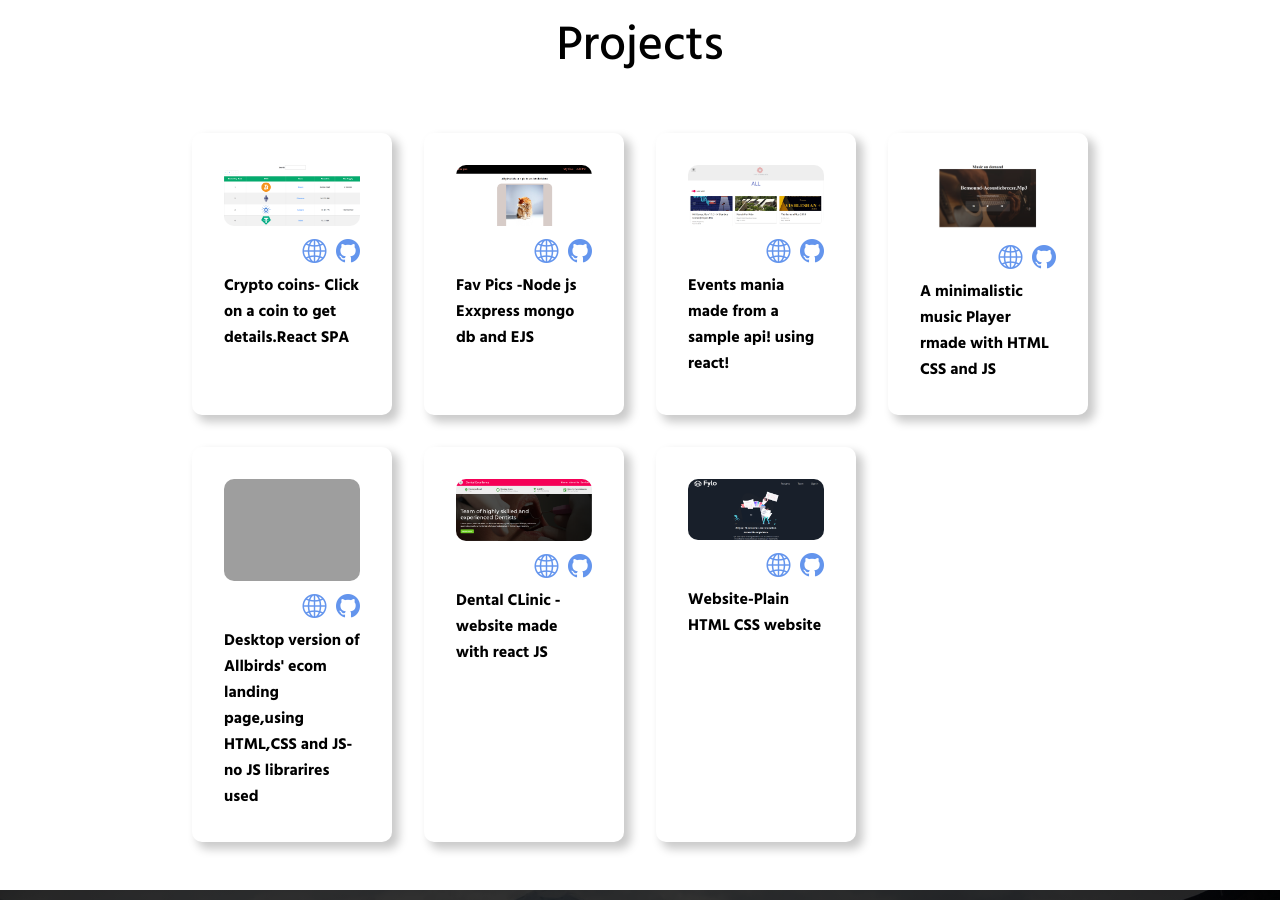
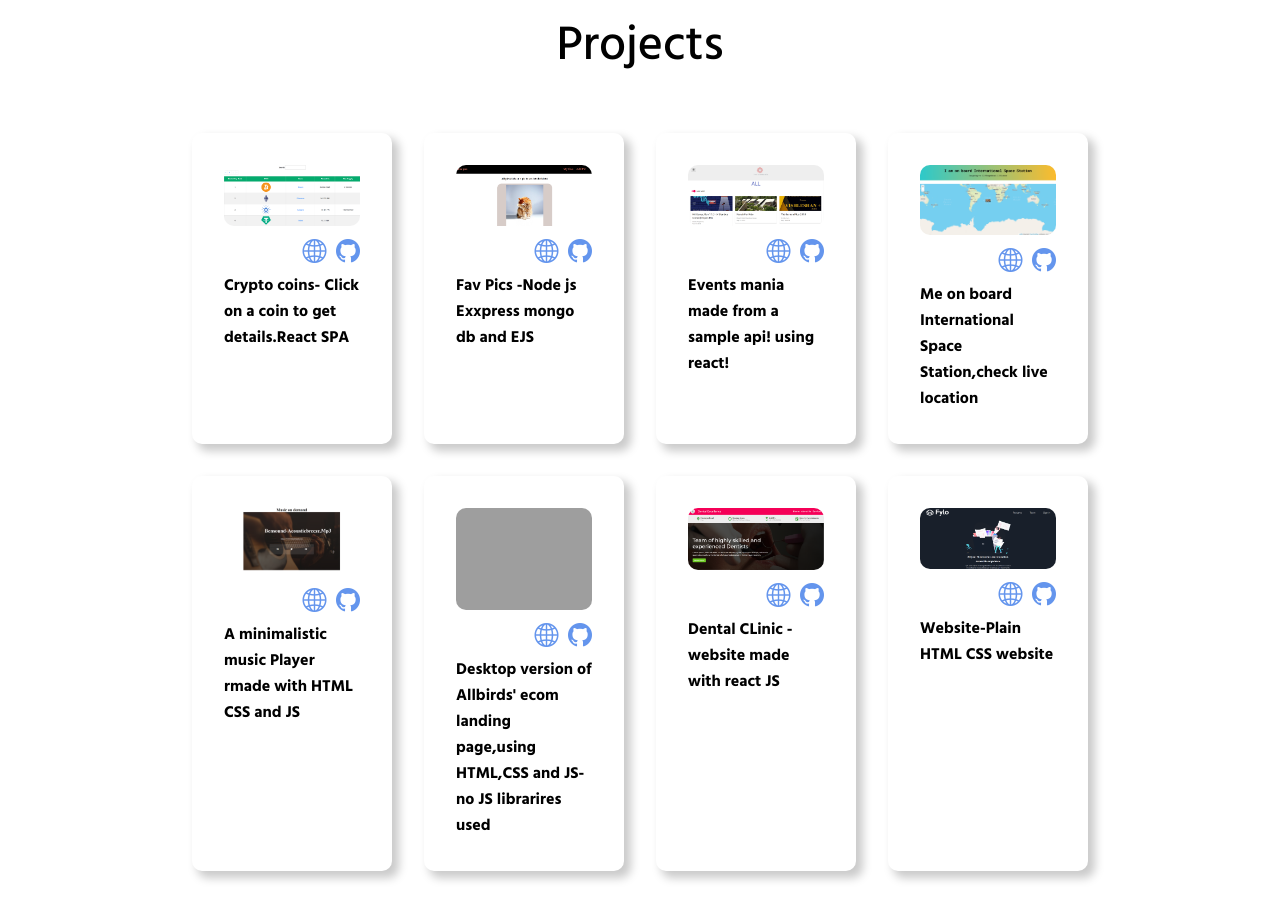
Before and after one commit to AjayBains/portfolio-website, a website: page index.html in a window 1280 px wide. Shown: the part 2520-3420 px from the top of the page. Drawn offline with nearby package versions, Linux system fonts and the light colour scheme; grey boxes are pictures that could not be loaded.

Commit message:
new project added

```diff
--- a/index.html
+++ b/index.html
@@ -128,6 +128,24 @@
                     </div>
 
                 </div>
+                <div class="portfolio__project">
+                    <div class="portfolio__card">
+                        <div class="portfolio__img">
+                            <img src="./images/iss.png" alt="" class="project-img">
+
+                        </div>
+                        <div class="project__links">
+                            <a href="https://onboardiss.netlify.app/" target ="_blank"><i class="bi bi-globe2"></i></a>
+
+                            <a href="https://github.com/AjayBains/whereisISS" target = "_blank"><i class="bi bi-github"></i></a>
+                        </div>
+                        <div class="project__description">
+                            <p class="description__text">Me on board International Space Station,check live location</p>
+                        </div>
+
+                    </div>
+
+                </div>
 
                 <div class="portfolio__project">
                     <div class="portfolio__card">
```
Also changed, not shown: images/iss.png (added).
